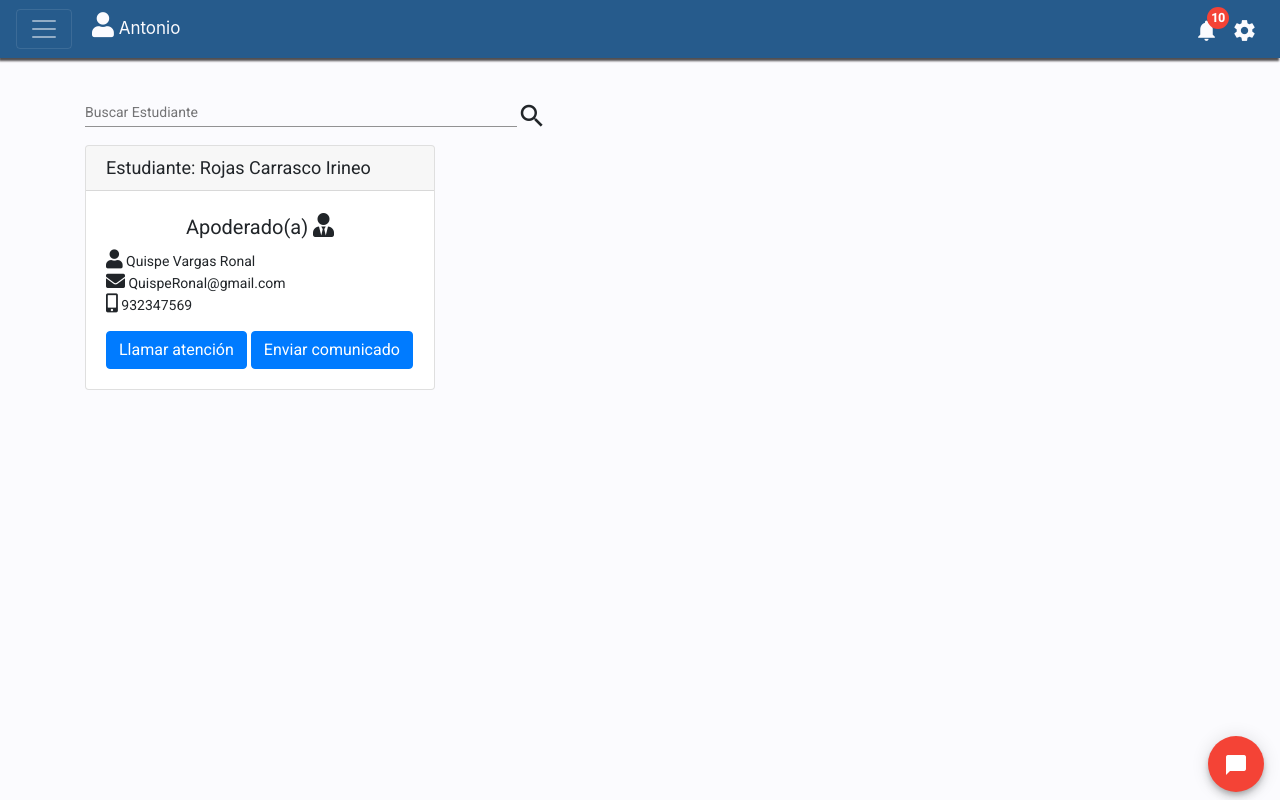
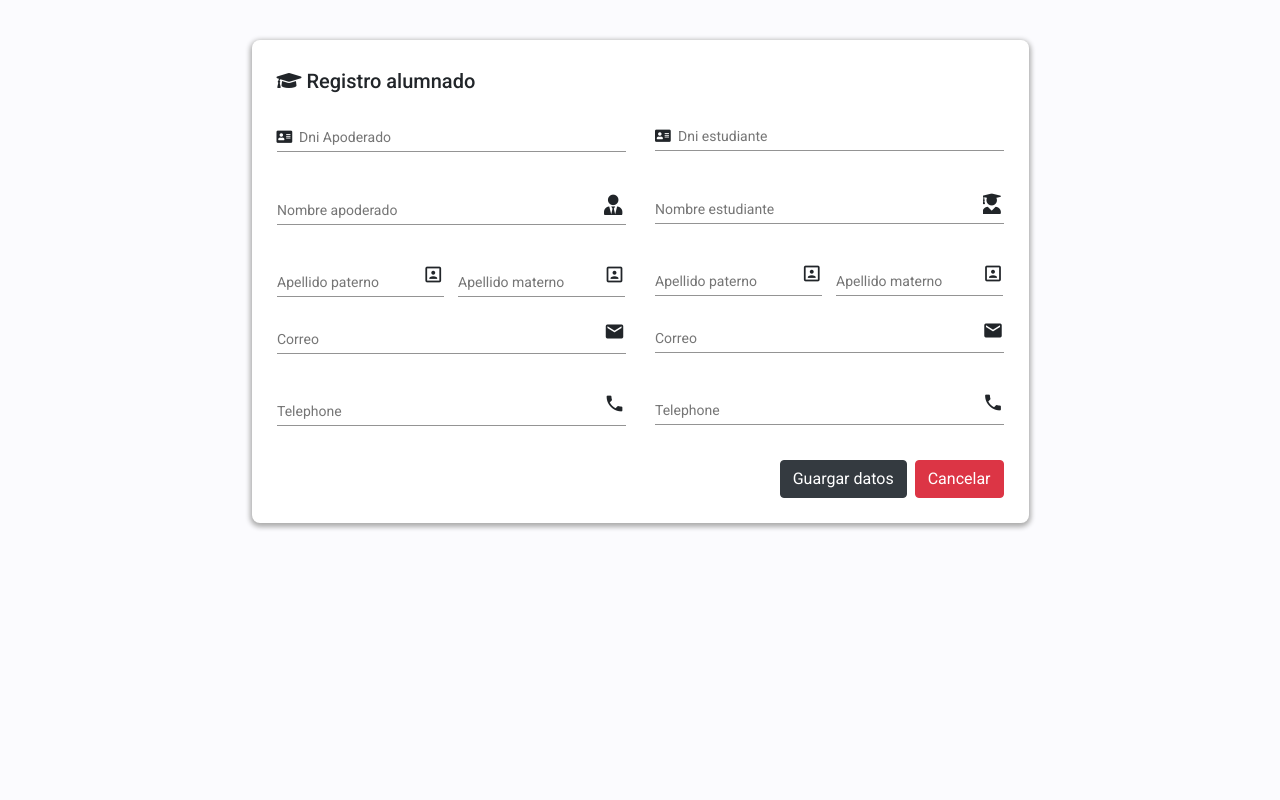
Before and after one commit to Jose-Antonio1999/SISTEMA-COMUNICADO-PHP-ANGULAR, an Angular app: page / in a window 1280 px wide. Built offline with nearby package versions, Linux system fonts and the light colour scheme.

Commit message:
Desarrollo del formulario registro alumnado en la rama registro estudianteApoderado v0.1

```diff
--- a/src/app/app.component.html
+++ b/src/app/app.component.html
@@ -1,3 +1,3 @@
 <!--<app-login></app-login>-->
-<app-menu></app-menu>
+<app-registro-estudiante-apoderado></app-registro-estudiante-apoderado>
 <router-outlet></router-outlet>
--- a/src/app/app.module.ts
+++ b/src/app/app.module.ts
@@ -9,6 +9,7 @@ import { LoginComponent } from './login/login.component';
 import { DocenteTutorComponent } from './docente-tutor/docente-tutor.component';
 import { MenuComponent } from './menu/menu.component';
 import { PanelControlComponent } from './panel-control/panel-control.component';
+import { RegistroEstudianteApoderadoComponent } from './registro-estudiante-apoderado/registro-estudiante-apoderado.component';
 
 @NgModule({
   declarations: [
@@ -16,7 +17,8 @@ import { PanelControlComponent } from './panel-control/panel-control.component';
     LoginComponent,
     DocenteTutorComponent,
     MenuComponent,
-    PanelControlComponent
+    PanelControlComponent,
+    RegistroEstudianteApoderadoComponent
   ],
   imports: [
     BrowserModule,
--- a/src/app/panel-control/panel-control.component.css
+++ b/src/app/panel-control/panel-control.component.css
@@ -1,14 +1,27 @@
 
 .inputBuscar{
+  margin-left: 18px;
   width: 80%;
 }
-#titleP{
-  margin-top: -10px;
-  font-size: 20px;
+.contenedor{
+  height:75vh ;
+  padding: 5px;
+  overflow: hidden;
+  overflow-y: scroll;
+  cursor: pointer;
 }
-#titleE{
-  font-size: 18px;
+.contenedor::-webkit-scrollbar{
+  height: 5px;
+  width: 5px;
 }
-#icon{
-  font-size: 19px;
+.contenedor::-webkit-scrollbar-thumb{
+  background:#265B8C;
+  border-radius: 10px;
 }
+.card{
+  margin: 10px;
+}
+#itemNombre{
+  margin-top: -25px;
+  margin-left: 5px;
+}
--- a/src/app/panel-control/panel-control.component.html
+++ b/src/app/panel-control/panel-control.component.html
@@ -17,24 +17,35 @@
       </div>
     </div>
   </div>
+
   <div class="container">
-    <div class="row">
-      <div class="col-md-4">
-        <div class="card">
-          <h5 class="card-header" id="titleE" >Estudiante: Rojas Carrasco Irineo</h5>
-          <div class="card-body">
-            <h5 class="text-center" id="titleP">Apoderado(a) <i class="fas fa-user-tie" style="font-size: 24px;"></i></h5>
-            <div><i id="icon" class="fas fa-user"></i> Quispe Vargas Ronal</div>
-            <div><i id="icon" class="fas fa-envelope"></i> QuispeRonal@gmail.com</div>
-            <div><i id="icon" class="fas fa-mobile-alt"></i> 932347569</div>
-            <div class="mt-3">
-              <a href="#" class="btn btn-primary">Llamar atención</a>
-              <a href="#" class="btn btn-primary ml-1">Enviar comunicado</a>
+    <div class="contenedor">
+
+      <div class="row">
+
+        <div class="col-sm-6" *ngFor="let item of listaAlumnos">
+          <div class="card">
+            <h3 class="m-2 ml-4"><i class="fas fa-user-graduate"></i> Luis miranda Ramos</h3>
+            <h2 class="text-center" style="color:#0C1E2E">Apoderado(a) <i class="fas fa-user-tie" style="font-size: 24px;"></i></h2>
+            <div class="card-body">
+
+              <div id="itemNombre">
+                <i style="font-size:19px" class="fas fa-address-card"></i> Quispe Vargas Ronal
+              </div>
+              <div class="m-1">
+                <i id="icon" style="font-size:19px" class="fas fa-envelope"></i> QuispeRonal@gmail.com
+              </div>
+              <div class="m-1">
+                <i id="icon" style="font-size:20px" class="fas fa-mobile-alt"></i> 932347569
+              </div>
+
+              <div>
+                <a href="#"  class="btn btn-dark mt-2">somewhere <i class="fas fa-phone-volume"></i></a>
+                <a href="#" class="btn btn-primary ml-2 mt-2">Go somewhere <i class="far fa-comment-alt"></i></a>
+              </div>
             </div>
           </div>
         </div>
-      </div>
 
     </div>
   </div>
-</div>
--- a/src/app/panel-control/panel-control.component.ts
+++ b/src/app/panel-control/panel-control.component.ts
@@ -6,8 +6,30 @@ import { Component, OnInit } from '@angular/core';
   styleUrls: ['./panel-control.component.css']
 })
 export class PanelControlComponent implements OnInit {
+  listaAlumnos = Array<number>();
+  constructor() {
+    this.listaAlumnos.push(1)
+    this.listaAlumnos.push(1)
+    this.listaAlumnos.push(1)
+    this.listaAlumnos.push(1)
+    this.listaAlumnos.push(1)
+    this.listaAlumnos.push(1)
+    this.listaAlumnos.push(1)
+    this.listaAlumnos.push(1)
+    this.listaAlumnos.push(1)
+    this.listaAlumnos.push(1)
+    this.listaAlumnos.push(1)
+    this.listaAlumnos.push(1)
+    this.listaAlumnos.push(1)
+    this.listaAlumnos.push(1)
+    this.listaAlumnos.push(1)
+    this.listaAlumnos.push(1)
+    this.listaAlumnos.push(1)
+    this.listaAlumnos.push(1)
+    this.listaAlumnos.push(1)
+    this.listaAlumnos.push(1)
 
-  constructor() { }
+  }
 
   ngOnInit(): void {
   }
--- /dev/null
+++ b/src/app/registro-estudiante-apoderado/registro-estudiante-apoderado.component.css
@@ -0,0 +1,40 @@
+.contenedorForm{
+  width: 70%;
+  height: auto;
+  margin: 0 auto;
+  padding: 25px;
+  background:#FFFF;
+  border-radius: 8px;
+  -webkit-box-shadow: 0px 2px 5px 2px rgba(173,173,173,1);
+  -moz-box-shadow: 0px 2px 5px 2px rgba(173,173,173,1);
+  box-shadow: 0px 2px 5px 2px rgba(173,173,173,1);
+}
+.modelInput{
+  width: 100%;
+}
+#contenLastname{
+  display: flex;
+  flex-direction: row;
+  justify-content:space-between;
+}
+#dataStudent{
+  margin-top: 47px;
+}
+#bottonRegisters{
+  display: flex;
+  justify-content: flex-end;
+}
+.lastName{
+  width: 48%;
+}
+
+@media (max-width:760px){
+  .contenedorForm{
+    width: 100%;
+    border-radius: none;
+    box-shadow: none;
+  }
+  #dataStudent{
+    margin-top: -10px;
+  }
+}
--- /dev/null
+++ b/src/app/registro-estudiante-apoderado/registro-estudiante-apoderado.component.html
@@ -0,0 +1,119 @@
+<br><br>
+<div  class="container">
+<div class="contenedorForm">
+
+    <form class="formulario">
+      <div class="row">
+      <div class="col-md-6">
+        <div>
+          <h2><i class="fas fa-graduation-cap"></i> Registro alumnado</h2>
+        </div>
+
+        <div class="form-group">
+          <mat-form-field class="modelInput">
+            <span matPrefix><i class="fas fa-address-card"></i> &nbsp;</span>
+            <mat-label>Dni Apoderado</mat-label>
+            <input  matInput autocomplete="off">
+          </mat-form-field>
+        </div>
+
+        <div class="form-group">
+          <mat-form-field class="modelInput">
+            <mat-label>Nombre apoderado</mat-label>
+            <input  matInput autocomplete="off">
+            <mat-icon matSuffix><i class="fas fa-user-tie"></i></mat-icon>
+          </mat-form-field>
+        </div>
+
+        <div class="form-inline" id="contenLastname">
+
+            <mat-form-field class="lastName">
+              <mat-label>Apellido paterno</mat-label>
+              <input  matInput autocomplete="off">
+                <mat-icon matSuffix>portrait</mat-icon>
+            </mat-form-field>
+
+            <mat-form-field class="lastName">
+              <mat-label>Apellido materno</mat-label>
+              <input  matInput autocomplete="off">
+                <mat-icon matSuffix>portrait</mat-icon>
+            </mat-form-field>
+        </div>
+
+        <div class="form-group">
+          <mat-form-field class="modelInput">
+            <mat-label>Correo</mat-label>
+            <input  matInput autocomplete="off">
+              <mat-icon matSuffix>mail</mat-icon>
+          </mat-form-field>
+        </div>
+
+        <div class="form-group">
+          <mat-form-field class="modelInput">
+            <mat-label>Telephone</mat-label>
+
+            <input type="tel" matInput>
+            <mat-icon matSuffix>phone</mat-icon>
+          </mat-form-field>
+        </div>
+      </div>
+      <div class="col-md-6" id="dataStudent">
+        <div class="form-group">
+          <mat-form-field class="modelInput">
+            <span matPrefix><i class="fas fa-address-card"></i> &nbsp;</span>
+            <mat-label>Dni estudiante</mat-label>
+            <input  matInput autocomplete="off">
+          </mat-form-field>
+        </div>
+
+        <div class="form-group">
+          <mat-form-field class="modelInput">
+            <mat-label>Nombre estudiante</mat-label>
+            <input  matInput autocomplete="off">
+            <mat-icon matSuffix><i class="fas fa-user-graduate"></i></mat-icon>
+          </mat-form-field>
+        </div>
+
+        <div class="form-inline" id="contenLastname">
+
+            <mat-form-field class="lastName">
+              <mat-label>Apellido paterno</mat-label>
+              <input  matInput autocomplete="off">
+                <mat-icon matSuffix>portrait</mat-icon>
+            </mat-form-field>
+
+            <mat-form-field class="lastName">
+              <mat-label>Apellido materno</mat-label>
+              <input  matInput autocomplete="off">
+                <mat-icon matSuffix>portrait</mat-icon>
+            </mat-form-field>
+        </div>
+
+        <div class="form-group">
+          <mat-form-field class="modelInput">
+            <mat-label>Correo</mat-label>
+            <input  matInput autocomplete="off">
+              <mat-icon matSuffix>mail</mat-icon>
+          </mat-form-field>
+        </div>
+
+        <div class="form-group">
+          <mat-form-field class="modelInput">
+            <mat-label>Telephone</mat-label>
+
+            <input type="tel" matInput>
+            <mat-icon matSuffix>phone</mat-icon>
+          </mat-form-field>
+        </div>
+      </div>
+    </div>
+
+    <div class="form-inline" id="bottonRegisters">
+      <button type="button" class="btn btn-dark mr-0">Guargar datos</button>
+      <button type="button" class="btn btn-danger ml-2">Cancelar</button>
+    </div>
+
+    </form>
+
+</div>
+</div>
--- /dev/null
+++ b/src/app/registro-estudiante-apoderado/registro-estudiante-apoderado.component.ts
@@ -0,0 +1,15 @@
+import { Component, OnInit } from '@angular/core';
+
+@Component({
+  selector: 'app-registro-estudiante-apoderado',
+  templateUrl: './registro-estudiante-apoderado.component.html',
+  styleUrls: ['./registro-estudiante-apoderado.component.css']
+})
+export class RegistroEstudianteApoderadoComponent implements OnInit {
+
+  constructor() { }
+
+  ngOnInit(): void {
+  }
+
+}
```
Also changed, not shown: 1 other file (tests, documents, lock files or other folders).
